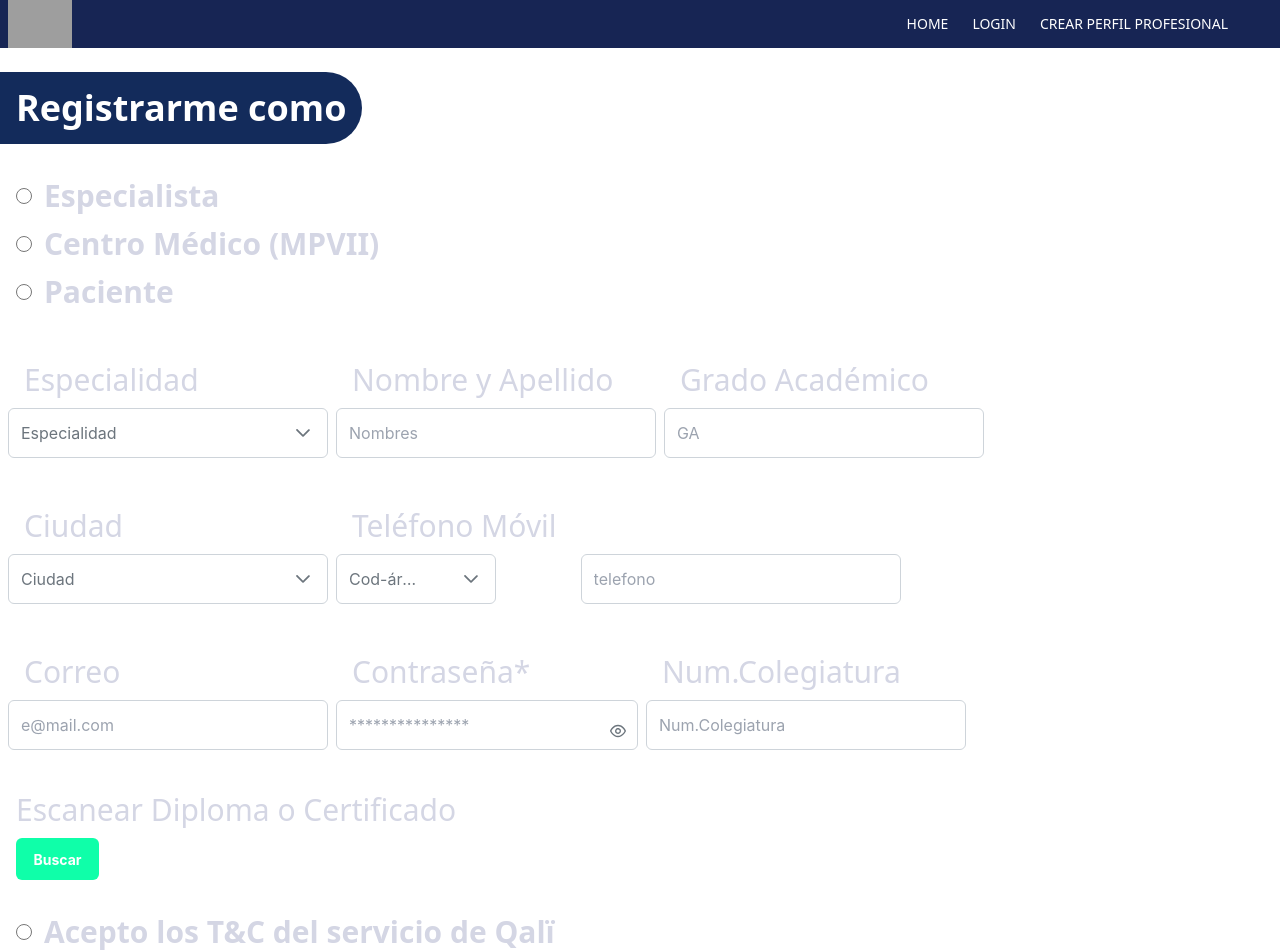
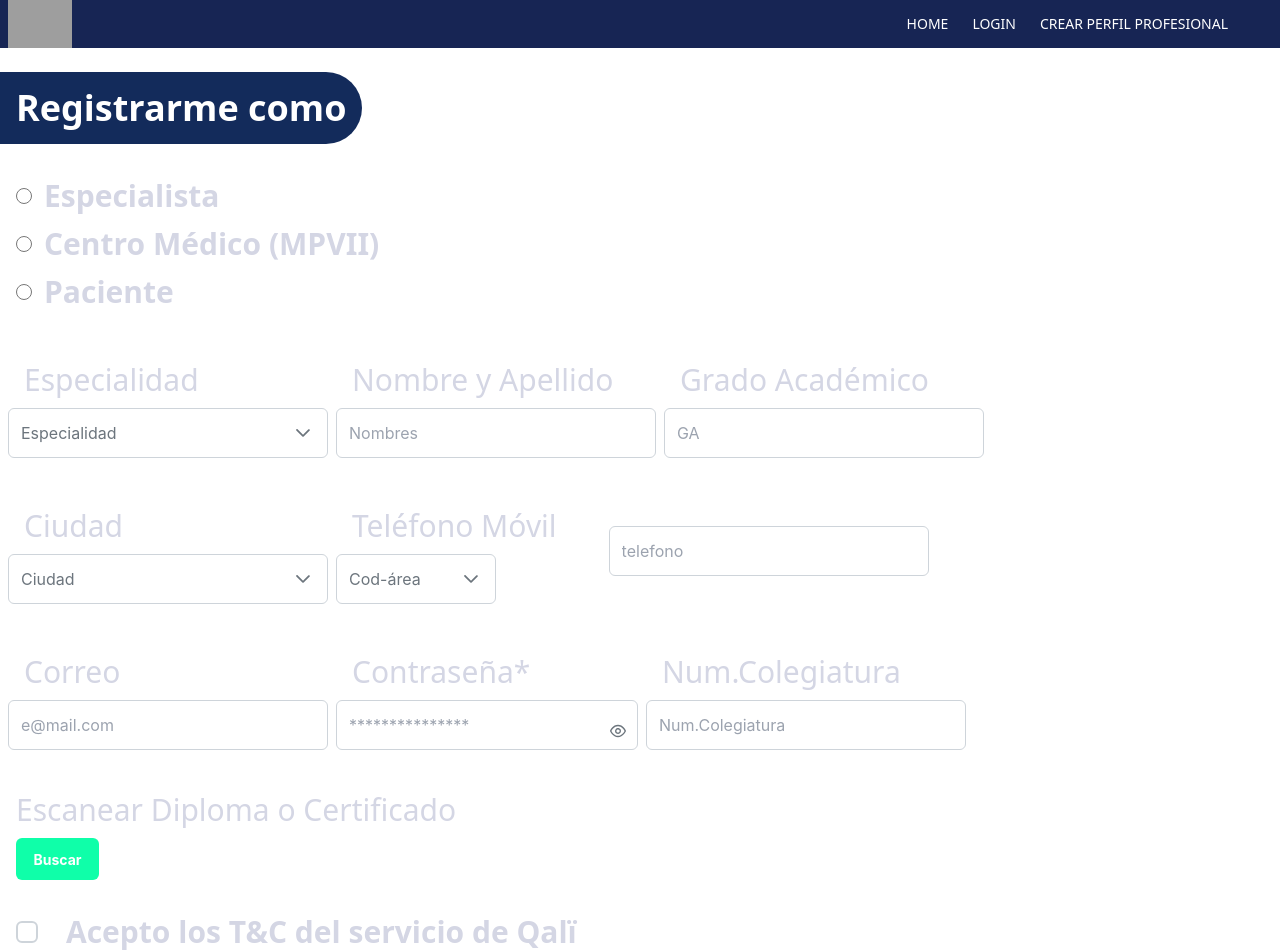
Before and after one commit to abelacco/qali-client, a React (Vite) app in the folder qali-client/: page /register in a window 1280 px wide. Shown: the top 952 px of the page. Built offline with nearby package versions, Linux system fonts and the light colour scheme; grey boxes are pictures that could not be loaded.

Commit message:
más validaciones-mensaje de registro modal

```diff
--- a/qali-client/src/components/FormDoctor/FormDoctor.jsx
+++ b/qali-client/src/components/FormDoctor/FormDoctor.jsx
@@ -4,6 +4,7 @@ import Footer from "../Footer/Footer";
 import Navbar from "../Navbar/Navbar";
 import { Button } from "primereact/button";
 import { Dropdown } from "primereact/dropdown";
+import { Checkbox } from "primereact/checkbox";
 import { Divider } from "primereact/divider";
 import { InputText } from "primereact/inputtext";
 import { Password } from "primereact/password";
@@ -13,7 +14,9 @@ import { CITIES, SPECIALTIES, PREFIJO } from "../../utils/constantes";
 
 const FormDoctor = () => {
   const [formData, setFormData] = useState({});
+  console.log(formData);
   const [showMessage, setShowMessage] = useState(false);
+  console.log(showMessage);
 
   /*   useEffect(() => {
     .get().then(data => set(data));
@@ -81,7 +84,7 @@ const FormDoctor = () => {
   const getFormErrorMessage = (name) => {
     return (
       isFormFieldValid(name) && (
-        <small className="p-error text-xs">{formik.errors[name]}</small>
+        <small className="p-error">{formik.errors[name]}</small>
       )
     );
   };
@@ -96,6 +99,7 @@ const FormDoctor = () => {
       />
     </div>
   );
+
   const passwordHeader = <h6>Elige una Contraseña</h6>;
   const passwordFooter = (
     <React.Fragment>
@@ -117,6 +121,7 @@ const FormDoctor = () => {
       <h1 className="bg-qaliBlue text-4xl text-white font-bold inline-block woff2 rounded-r-full p-4">
         Registrarme como
       </h1>
+      <div className="min-w-[450px]">
         <Dialog
           visible={showMessage}
           onHide={() => setShowMessage(false)}
@@ -124,7 +129,7 @@ const FormDoctor = () => {
           footer={dialogFooter}
           showHeader={false}
           breakpoints={{ "960px": "80vw" }}
-        style={{ width: "30vw" }}
+          style={{ width: "40vw" }}
         >
           <div className="flex align-items-center flex-column pt-6 px-3">
             <i
@@ -132,20 +137,21 @@ const FormDoctor = () => {
               style={{ fontSize: "5rem", color: "var(--green-500)" }}
             ></i>
             <h5>Registro exitoso!</h5>
-          <p style={{ lineHeight: 1.5, textIndent: "1rem" }}>
+            <p style={{ lineHeight: 3.5, textIndent: "3rem" }}>
               Su registro se ha Completado <b>{formData.name}</b>{" "}
               <b>{formData.email}</b> ;
             </p>
           </div>
         </Dialog>
 
+        {/* diseño form */}
         <form onSubmit={formik.handleSubmit}>
           <div className="mt-6 space-y-6 p-4">
             <>
               <div className="flex items-center gap-x-3 font-bold">
                 <input
                   id="push-especialista"
-                name="push-notifications"
+                  name="push-especialista"
                   type="radio"
                   className="h-4 w-4 border-gray-300 text-indigo-600 focus:ring-indigo-600"
                 />
@@ -158,8 +164,8 @@ const FormDoctor = () => {
               </div>
               <div className="flex items-center gap-x-3 font-bold">
                 <input
-                id="push-centro"
-                name="push-notifications"
+                  id="centro"
+                  name="centro"
                   type="radio"
                   className="h-4 w-4 border-gray-300 text-indigo-600 focus:ring-indigo-600"
                 />
@@ -186,7 +192,7 @@ const FormDoctor = () => {
               </div>
             </>
           </div>
-        {/* diseño form */}
+
           <br></br>
           <div className="flex gap-2 p-2">
             <div className="sm:col-span-3">
@@ -205,7 +211,6 @@ const FormDoctor = () => {
                 value={formik.values.especialidad}
                 placeholder="Especialidad"
                 className="w-80"
-              showClear
               />
               {getFormErrorMessage("especialidad")}
             </div>
@@ -263,7 +268,6 @@ const FormDoctor = () => {
                   onChange={formik.handleChange}
                   value={formik.values.grado}
                   placeholder="GA"
-                showClear
                   className={classNames("w-80", {
                     "p-invalid": isFormFieldValid("grado"),
                   })}
@@ -288,7 +292,6 @@ const FormDoctor = () => {
                 value={formik.values.ciudad}
                 placeholder="Ciudad"
                 className="w-80"
-              showClear
               />
             </div>
             <div className="flex gap-2">
@@ -304,13 +307,12 @@ const FormDoctor = () => {
                   value={formik.values.prefijo}
                   placeholder="Cod-área"
                   className="w-40"
-                showClear
                 />
               </div>
             </div>
             <div className="flex gap-2">
               <div className="sm:col-span-3">
-              <div className="block text-qaliLightGrey text-3xl leading-6 text-gray-600 p-7"></div>
+                <div className="block text-qaliLightGrey text-3xl leading-6 text-gray-600 p-7">
                   <InputText
                     id="phone"
                     name="phone"
@@ -318,12 +320,11 @@ const FormDoctor = () => {
                     value={formik.values.phone}
                     placeholder="telefono"
                     className="w-80"
-                showClear
                   />
                 </div>
               </div>
             </div>
-
+          </div>
           <br></br>
 
           <div className="flex gap-2 p-2">
@@ -339,7 +340,6 @@ const FormDoctor = () => {
                 value={formik.values.email}
                 placeholder="e@mail.com"
                 className="w-80"
-              showClear
               />
               {getFormErrorMessage("email")}
             </div>
@@ -362,7 +362,6 @@ const FormDoctor = () => {
                 <Password
                   id="password"
                   name="password"
-                options=""
                   onChange={formik.handleChange}
                   toggleMask
                   value={formik.values.password}
@@ -372,7 +371,6 @@ const FormDoctor = () => {
                   })}
                   header={passwordHeader}
                   footer={passwordFooter}
-                showClear
                 />
               </div>
             </div>
@@ -388,7 +386,6 @@ const FormDoctor = () => {
                   value={formik.values.colegiatura}
                   placeholder="Num.Colegiatura"
                   className="w-80"
-                showClear
                 />
               </div>
             </div>
@@ -396,14 +393,13 @@ const FormDoctor = () => {
 
           <br></br>
 
-        {/* ////ver a partir de aca borrar */}
-
           <div className="sm:col-span-3 sm:col-start-1">
             <h1 className="text-qaliLightGrey text-3xl leading-6 text-gray-600 p-4">
               Escanear Diploma o Certificado
             </h1>
             <div className="flex gap-2">
               <Button
+                type="button"
                 label="Buscar"
                 size="small"
                 className=" border-none bg-qaliGreen ml-4"
@@ -414,23 +410,30 @@ const FormDoctor = () => {
           <div className="mt-6 space-y-6 p-4">
             <>
               <div className="flex items-center gap-x-3 font-bold">
-              <input
-                id="push-especialista"
-                name="push-notifications"
-                type="radio"
-                className="h-4 w-4 border-gray-300 text-indigo-600 focus:ring-indigo-600"
+                <Checkbox
+                  name="accept"
+                  inputId="accept"
+                  checked={formik.values.accept}
+                  onChange={formik.handleChange}
+                  className={classNames({
+                    "p-invalid": isFormFieldValid("accept"),
+                  })}
                 />
                 <label
-                htmlFor="push-especialista"
-                className="block text-qaliLightGrey text-3xl leading-6 text-gray-400"
-              >
+                  htmlFor="accept"
+                  className={classNames(
+                    "h-4 w-1 border-gray-300 text-indigo-600 focus:ring-indigo-600",
+                    { "p-error": isFormFieldValid("accept") }
+                  )}
+                />
+                <label className="block text-qaliLightGrey text-3xl leading-6 text-gray-400">
                   Acepto los T&C del servicio de Qalï
                 </label>
               </div>
               <div className="flex items-center gap-x-3 font-bold">
                 <input
                   id="push-centro"
-                name="push-notifications"
+                  name="push-centro"
                   type="radio"
                   className="h-4 w-4 border-gray-300 text-indigo-600 focus:ring-indigo-400"
                 />
@@ -441,17 +444,19 @@ const FormDoctor = () => {
                   Acepto recibir información de Qalï
                 </label>
               </div>
+            </>
+          </div>
+
           <div className="flex gap-2">
             <Button
               label="Finalizar"
-                type="submmit"
+              type="submit"
               size="small"
               className=" border-none bg-qaliGreen ml-auto"
             />
           </div>
-          </>
+        </form>
       </div>
-      </form>
 
       <Footer />
     </>
--- a/qali-client/src/components/Home/homeComponents/PlaceAndSpecialtyFilter.jsx
+++ b/qali-client/src/components/Home/homeComponents/PlaceAndSpecialtyFilter.jsx
@@ -25,10 +25,10 @@ function PlaceAndSpecialtyFilter({ filtersValue }) {
   return (
     <div className='flex gap-2'>
       <Dropdown options={SPECIALTIES} onChange={handleSpecialty} value={specialty} placeholder='Ingrese una especialidad.'
-        className='w-80' showClear
+        className='w-80' showclear
       />
       <Dropdown options={CITIES} onChange={handlePlace} value={place} placeholder='Ingrese una ciudad.'
-        className='w-64' showClear
+        className='w-64' showclear
       />
     </div>
   )
```
Lines whose indentation alone changed are shown as unchanged.
